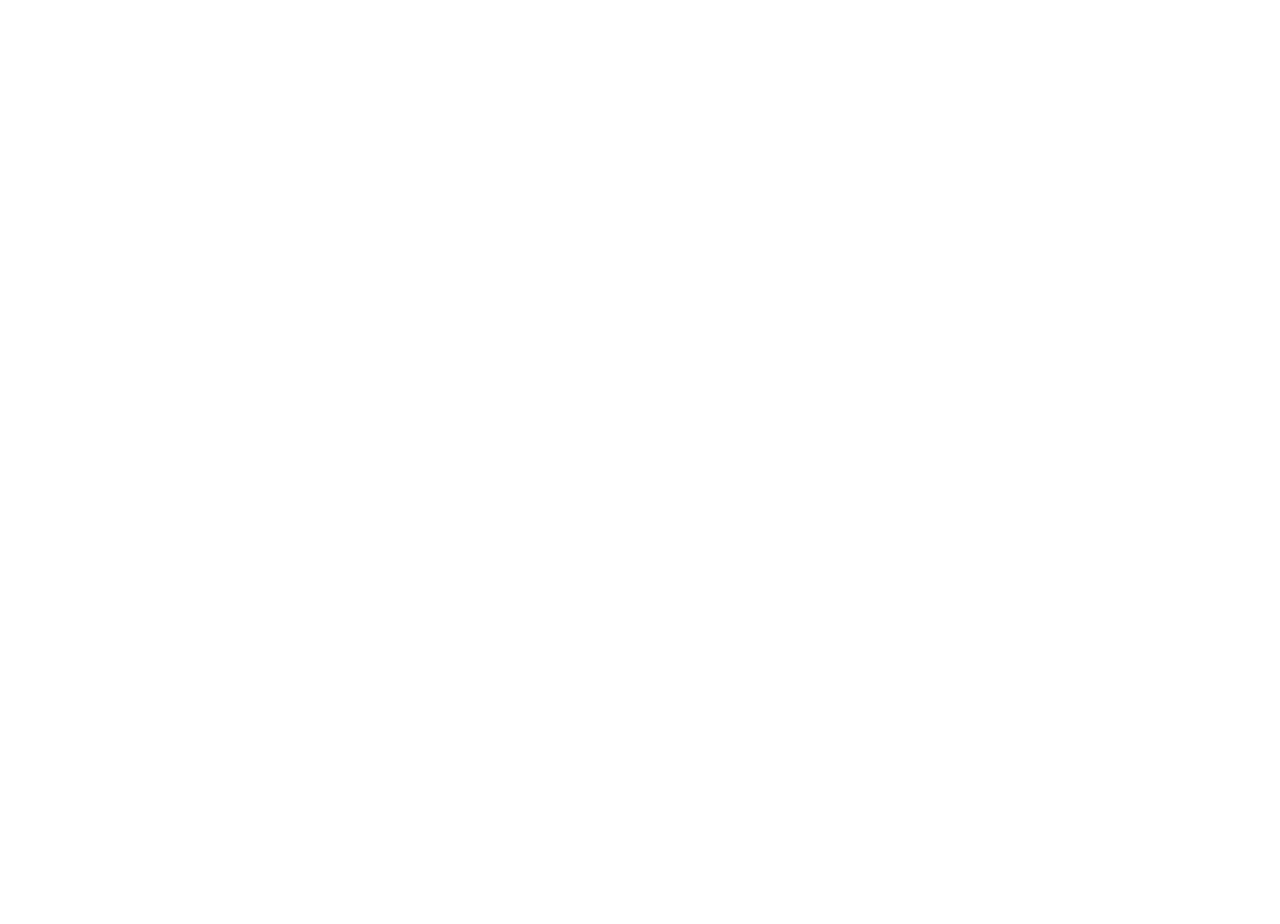
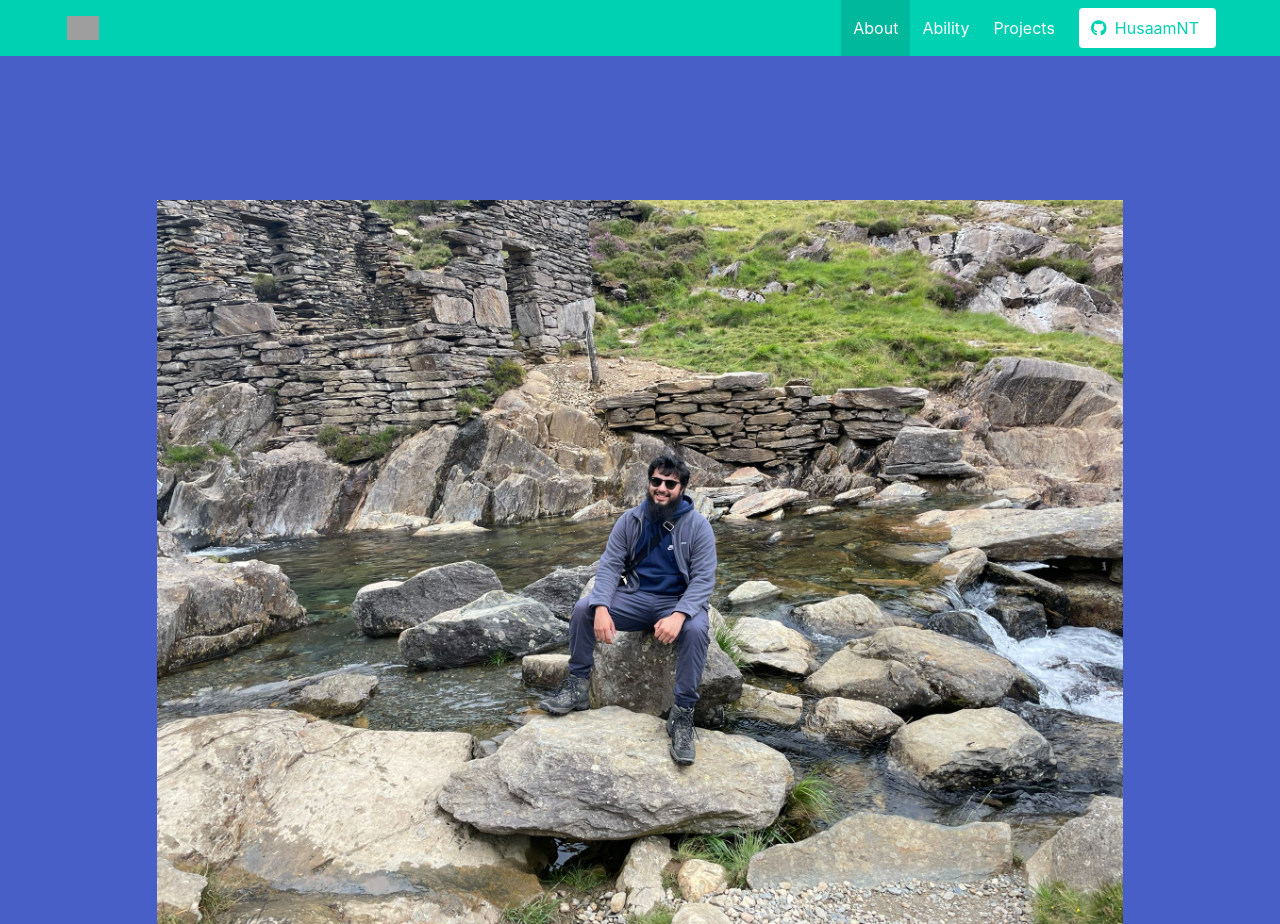
Before and after one commit to HusaamNT/portfolio, a plain HTML site: page index.html in a window 1280 px wide. Shown: the top 924 px of the page. Before the commit the page ends 800 px from the top, so only its background shows below. Drawn offline with nearby package versions, Linux system fonts and the light colour scheme; grey boxes are pictures that could not be loaded.

Commit message:
removed bootstrap, added bulma. nav bar, hero, image and github page

```diff
--- a/index.html
+++ b/index.html
@@ -4,17 +4,58 @@
     <meta charset="UTF-8">
     <meta http-equiv="X-UA-Compatible" content="IE=edge">
     <meta name="viewport" content="width=device-width, initial-scale=1.0">
-    <link
-      href="https://cdn.jsdelivr.net/npm/bootstrap@5.1.3/dist/css/bootstrap.min.css"
-      rel="stylesheet"
-      integrity="sha384-1BmE4kWBq78iYhFldvKuhfTAU6auU8tT94WrHftjDbrCEXSU1oBoqyl2QvZ6jIW3"
-      crossorigin="anonymous"
-    />
-    <link rel="stylesheet" type="text/css" href="./style.css">
+    <link rel="stylesheet" href="https://cdnjs.cloudflare.com/ajax/libs/font-awesome/6.2.0/css/all.min.css" integrity="sha512-xh6O/CkQoPOWDdYTDqeRdPCVd1SpvCA9XXcUnZS2FmJNp1coAFzvtCN9BmamE+4aHK8yyUHUSCcJHgXloTyT2A==" crossorigin="anonymous" referrerpolicy="no-referrer" />
+    <link rel="stylesheet" href="https://cdnjs.cloudflare.com/ajax/libs/bulma/0.9.4/css/bulma.min.css" integrity="sha512-HqxHUkJM0SYcbvxUw5P60SzdOTy/QVwA1JJrvaXJv4q7lmbDZCmZaqz01UPOaQveoxfYRv1tHozWGPMcuTBuvQ==" crossorigin="anonymous" referrerpolicy="no-referrer" />
+    <link rel="stylesheet" href="./style.css">
 
     <title>Document</title>
 </head>
 <body>
+    <section class="hero is-primary is-medium">
+        <!-- Hero head: will stick at the top -->
+        <div class="hero-head">
+          <nav class="navbar">
+            <div class="container">
+              <div class="navbar-brand">
+                <a class="navbar-item">
+                  <img src="https://bulma.io/images/bulma-type-white.png" alt="Logo">
+                </a>
+                <span class="navbar-burger" data-target="navbarMenuHeroA">
+                  <span></span>
+                  <span></span>
+                  <span></span>
+                </span>
+              </div>
+              <div id="navbarMenuHeroA" class="navbar-menu">
+                <div class="navbar-end">
+                  <a class="navbar-item is-active">
+                    About
+                  </a>
+                  <a class="navbar-item">
+                    Ability
+                  </a>
+                  <a class="navbar-item">
+                    Projects
+                  </a>
+                  <span class="navbar-item">
+                    <a class="button is-primary is-inverted" href="https://github.com/HusaamNT" target="_blank" rel="noopener noreferrer">
+                      <span class="icon" >
+                        <i class="fab fa-github"></i>
+                      </span>
+                      <span>HusaamNT</span>
+                    </a>
+                  </span>
+                </div>
+              </div>
+            </div>
+          </nav>
+        </div>
 
+      <section class="hero is-link is-fullheight-with-navbar">
+        <div class="hero-body">
+          <img src="./images/WhatsApp Image 2022-07-26 at 23.15.50.jpg" >
+        </div>
+      </section>
 </body>
+
 </html>
--- a/style.css
+++ b/style.css
@@ -1,3 +1,21 @@
-.body{
-    height: 1000vh;
+body{
+    height: 5000px;
 }
+
+img{
+    width: 85%;
+    display: block;
+    margin-left: auto;
+    margin-right: auto;
+
+}
+
+.nav-link{
+    color: rgb(32, 163, 224);
+}
+
+#carouselDark{
+    display: block;
+    margin-left: auto;
+    margin-right: auto;
+}
```
Also changed, not shown: images/IMG-20220726-WA0015.jpg (added), images/WhatsApp Image 2022-07-26 at 23.15.50.jpg (added), images/image0.jpg (added).
